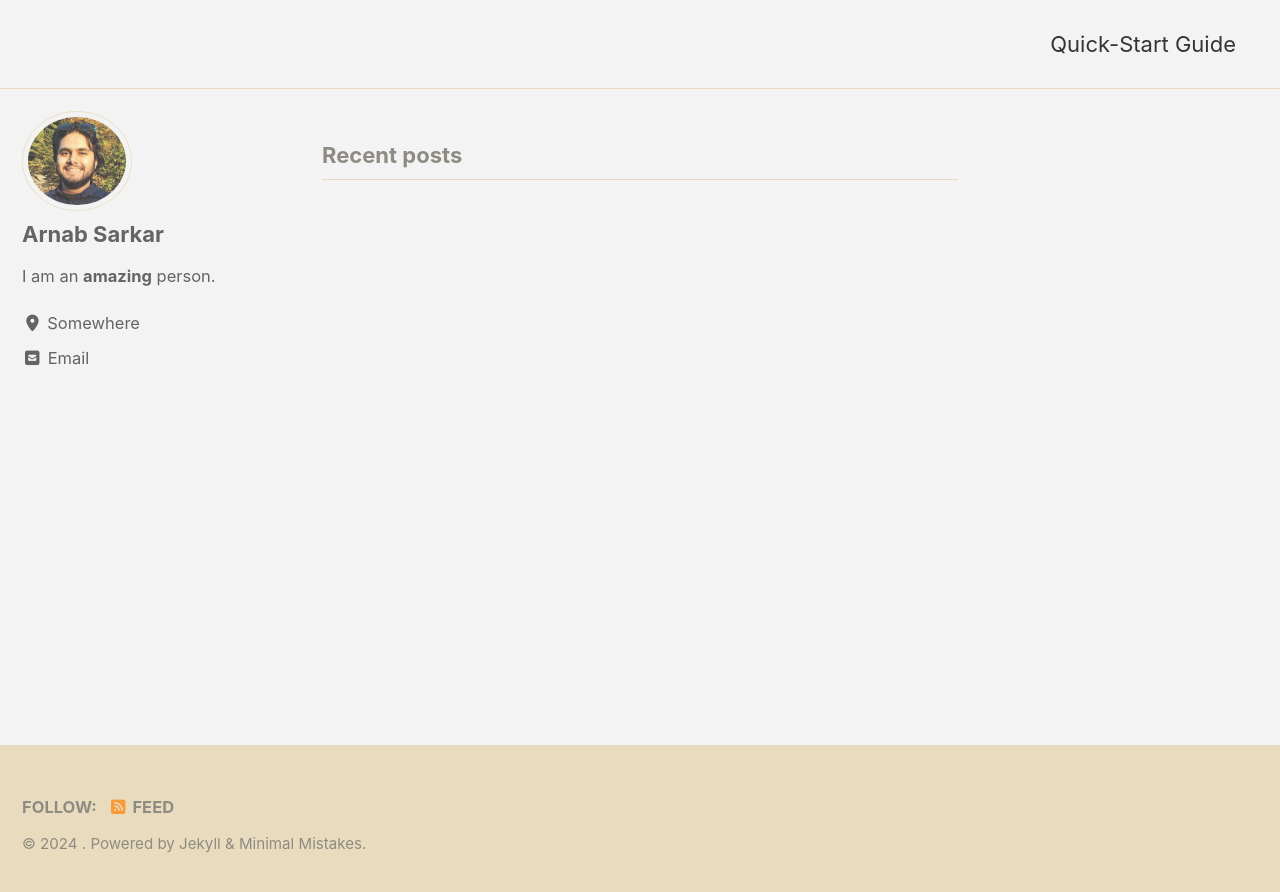
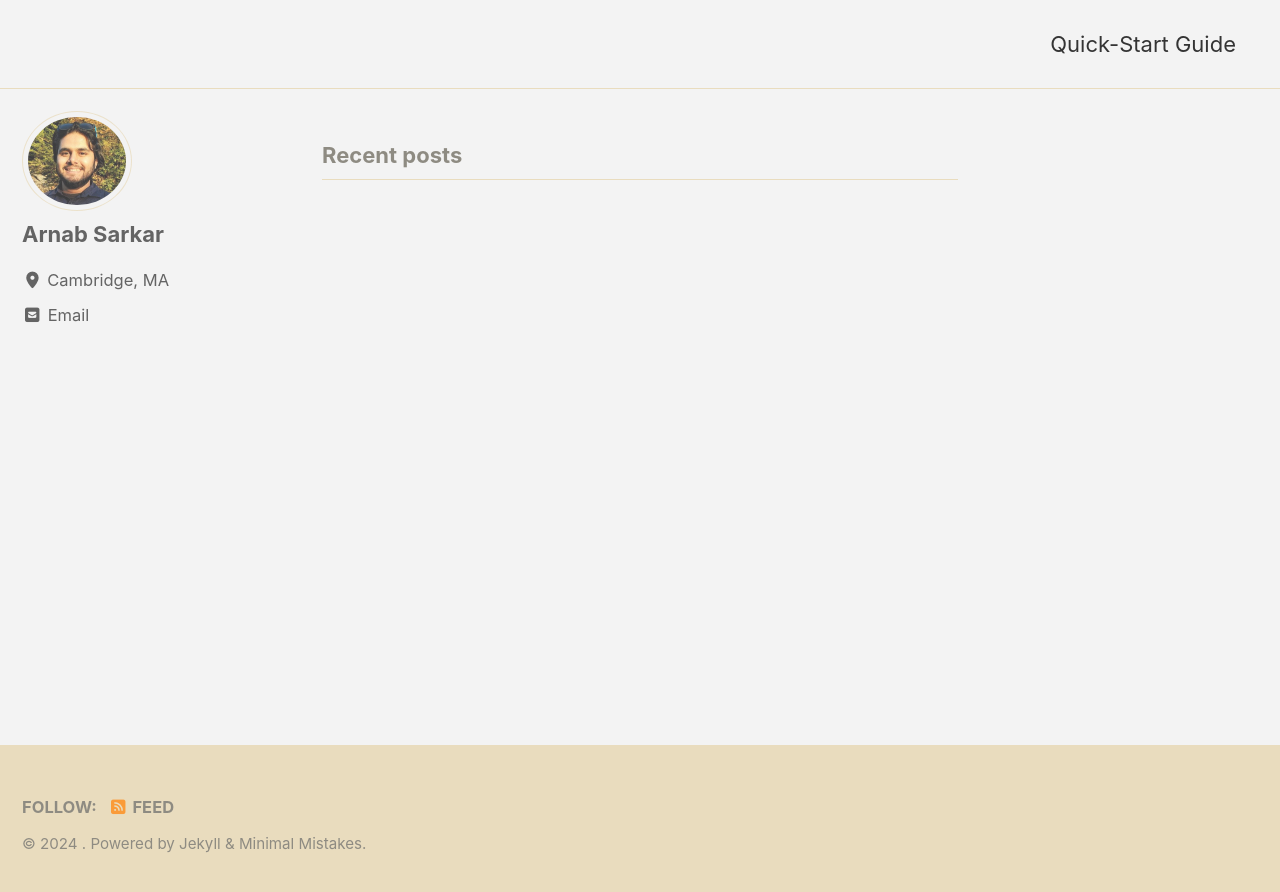
Before and after one commit to arnabastro/arnabastro.github.io, a Jekyll site: the page built from index.html, in a window 1280 px wide. Shown: the top 892 px of the page. Built offline with Jekyll 4.4.1, drawn with Linux system fonts in a browser that asks for light colours; cached includes are drawn as plain includes; the list of posts is cut into pages by our own code.

Commit message:
Update _config.yml

```diff
--- a/_config.yml
+++ b/_config.yml
@@ -115,8 +115,8 @@ analytics:
 author:
   name             : "Arnab Sarkar"
   avatar           : "./assets/images/arnab_sarkar_0320_cropped.jpg" # path of avatar image, e.g. "/assets/images/bio-photo.jpg"
-  bio              : "I am an **amazing** person."
-  location         : "Somewhere"
+  bio              : " "
+  location         : "Cambridge, MA"
   email            :
   links:
     - label: "Email"
```
